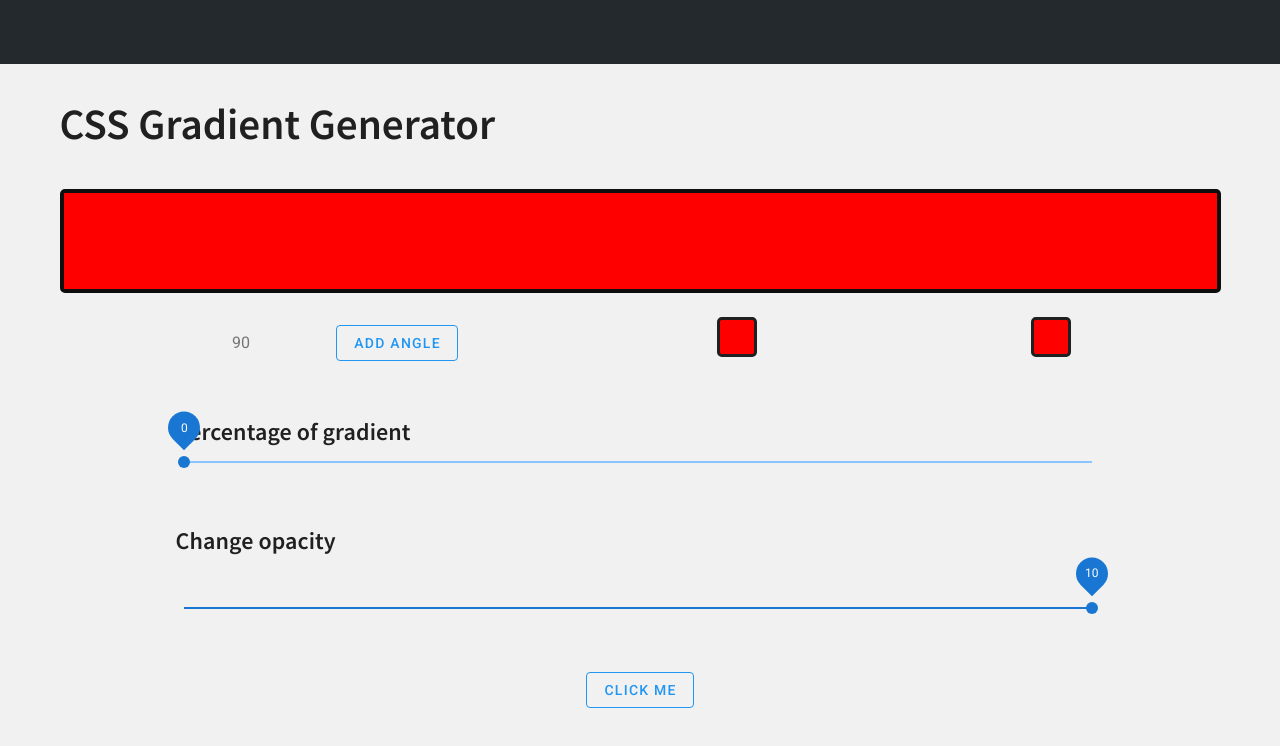
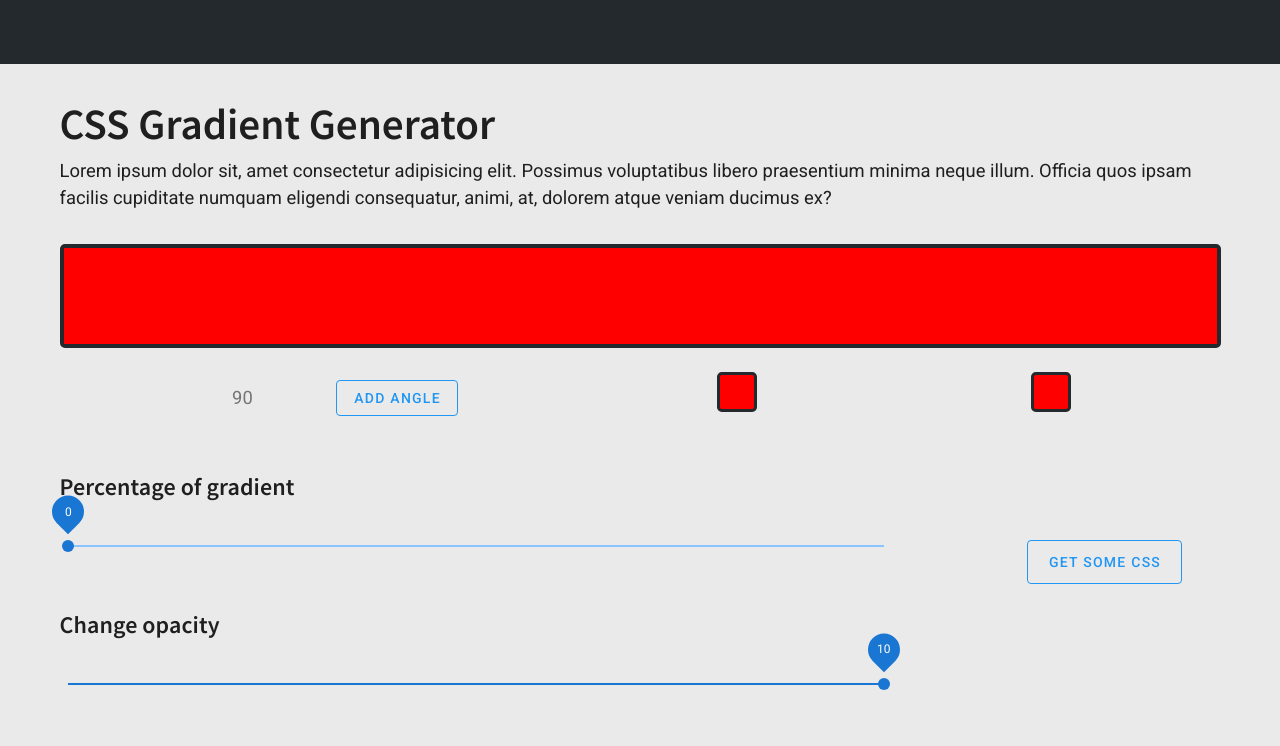
Before and after one commit to jhkette/css-gradient, a Vue app: page / in a window 1280 px wide. Shown: the top 746 px of the page. Built offline with nearby package versions, Linux system fonts and the light colour scheme.

Commit message:
css tidying

```diff
--- a/src/App.vue
+++ b/src/App.vue
@@ -1,28 +1,33 @@
 <template>
-
   <v-app>
     <Topbar></Topbar>
-    <div class="container" >
+    <div class="container">
       <h1>CSS Gradient Generator</h1>
+      <p>Lorem ipsum dolor sit, amet consectetur adipisicing elit. Possimus voluptatibus libero praesentium minima neque illum. Officia quos ipsam facilis cupiditate numquam eligendi consequatur, animi, at, dolorem atque veniam ducimus ex?</p>
+
       <Gradient></Gradient>
       <Colors></Colors>
+      <div class="cont">
+        <div class="sliders">
       <Slider></Slider>
       <Opacity></Opacity>
-      <Modal></Modal>
-
+        </div>
+        <div class="mod">
+      <Modal></Modal></div>
+      </div>
     </div>
   </v-app>
 </template>
 
 <script>
-import './assets/css/main.css'
+import "./assets/css/main.css";
 import Gradient from "./components/Gradient";
 import Topbar from "./components/TopBar";
 import Slider from "./components/Slider";
 import Opacity from "./components/Opacity";
 import Colors from "./components/Colors";
 import Modal from "./components/Modal";
-import (/* webpackPreload: true */ 'typeface-source-sans-pro/index.css');
+import(/* webpackPreload: true */ "typeface-source-sans-pro/index.css");
 
 export default {
   name: "App",
@@ -33,14 +38,13 @@ export default {
     Gradient,
     Colors,
     Topbar,
-    Modal
+    Modal,
   },
 };
 </script>
 <style scoped>
-
-h1{
-  font-family: 'Source sans pro';
+h1 {
+  font-family: "Source sans pro";
   font-weight: 600;
   margin-top: 1rem;
   font-size: 2.7rem;
@@ -48,8 +52,17 @@ h1{
   display: inline-block;
 }
 
-.cross{
+.cross {
   color: red;
   font-size: 2rem;
 }
+.sliders{
+ width: 80%;
+ display: inline-block;
+}
+.mod{
+  width: 20%;
+  float: right;
+  margin-top: 6rem;
+}
 </style>
--- a/src/assets/css/main.css
+++ b/src/assets/css/main.css
@@ -1,9 +1,14 @@
 html, body{
     padding: 0;
     margin: 0;
+    font-size: 62.5%;
 }
 
 
 #app{
-    background-color: #f1f1f1;
+    background-color: #eaeaea;
 }
+
+p{
+    font-size: 1.15rem;
+}
--- a/src/components/Colors.vue
+++ b/src/components/Colors.vue
@@ -123,7 +123,7 @@ export default {
   height: 2.5rem;
   width: 2.5rem;
   border-radius: 0.3rem;
-  border: 3px solid #202020;
+  border: 3px solid #24292E;
   cursor: pointer;
 }
 .cross {
@@ -131,15 +131,16 @@ export default {
   cursor: pointer;
 }
 .border {
-  background-color: #f0f0f0c2;
+  background-color: #ebebeb;
   padding: 1rem;
-  border: 1px solid #696969c2;
+  border: 2px solid #24292E;
   border-radius: 0.25rem;
 }
 .angle {
   width: 3rem;
   margin-left: 10%;
   margin-right: 3rem;
+  font-size: 1.15rem;
 }
 .rel{
   position: relative;
@@ -153,8 +154,9 @@ export default {
 .right-col{
   position: absolute;
 
-    left: 1rem;
+    left: 21rem;
     top: -9.5rem;
+    z-index: 900;
 }
 .button{
   margin-top: .4rem;
--- a/src/components/Gradient.vue
+++ b/src/components/Gradient.vue
@@ -41,7 +41,7 @@ export default {
    width: 100%;
   margin: 2rem auto 0rem auto;
   height: 6.5rem;
-  border: 4px solid #0e0e0e;
+  border: 4px solid #24292E;
   border-radius: 5px;
 
 }
--- a/src/components/Opacity.vue
+++ b/src/components/Opacity.vue
@@ -36,9 +36,12 @@ export default {
 };
 </script>
 <style scoped>
+.align-center{
+  width: 90%;
+}
 
 h3{
-  margin-bottom: 2.5rem;
+  margin-bottom: 2rem;
   display: inline-block;
 
   font-family: "Source sans pro";
@@ -47,7 +50,7 @@ h3{
 
 }
 .slider-container {
-  width: 80%;
+  width: 100%;
   margin: 2.5rem auto;
 }
 .row_np{
--- a/src/components/Slider.vue
+++ b/src/components/Slider.vue
@@ -36,17 +36,20 @@ export default {
 </script>
 
 <style scoped>
+.align-center{
+  width: 90%;
+}
 h3{
 
   display: inline-block;
-
+ margin-bottom: 2rem;
   font-family: "Source sans pro";
   font-weight: 600;
   font-size: 1.5rem;
 
 }
 .slider-container {
-  width: 80%;
+  width: 100%;
   margin: 2.5rem auto;
 }
 .large {
--- a/src/components/modal.vue
+++ b/src/components/modal.vue
@@ -9,9 +9,10 @@
           class="ma-2" outlined color="blue"
           v-bind="attrs"
           v-on="on"
+          large
 
         >
-          Click Me
+          Get some css
         </v-btn>
       </template>
 
```
